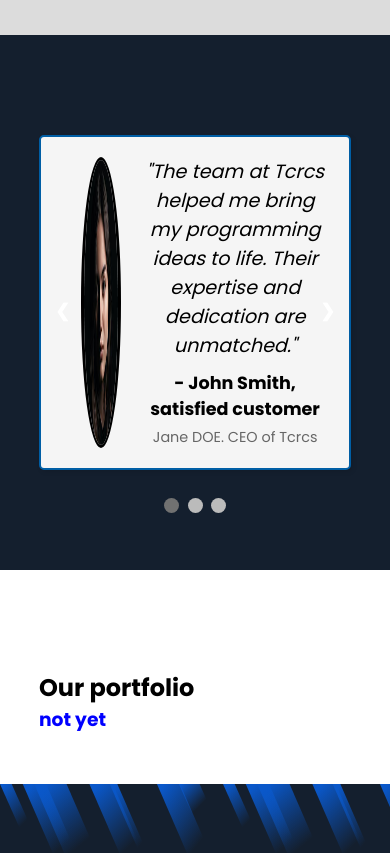
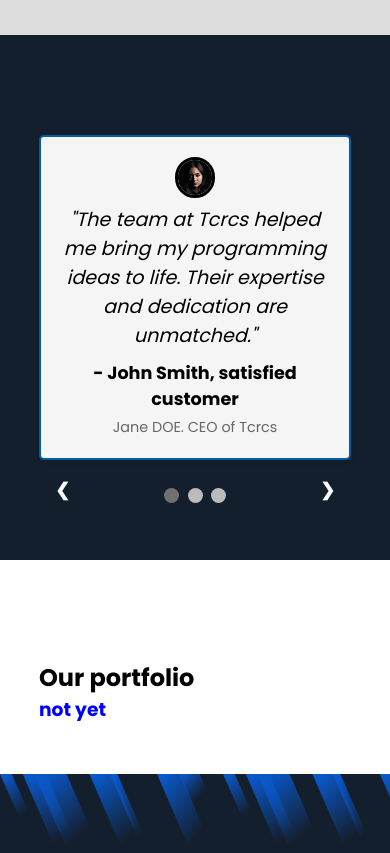
Before and after one commit to Tonyelchediac/tcrcs, a plain HTML site: page services.html in a window 390 px wide. Shown: the part 2300-3153 px from the top of the page. Drawn offline with nearby package versions, Linux system fonts and the light colour scheme.

Commit message:
Add files via upload

```diff
--- a/style.css
+++ b/style.css
@@ -1238,4 +1238,16 @@ nav .menu.open {
       justify-content: center;
     }
 
+    .tcrcs-box{
+      display: block;
+    }
+
+    .prev, .next{
+      top: 107%;
+    }
+
+    .prev:hover, .next:hover {
+      background-color: transparent;
+    }
+
   }
```
